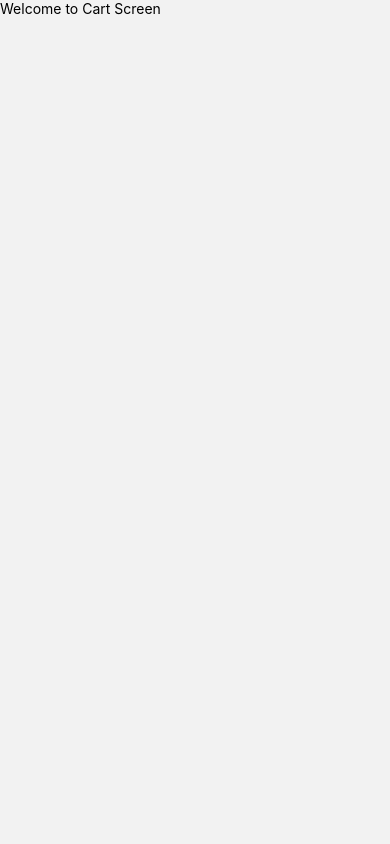
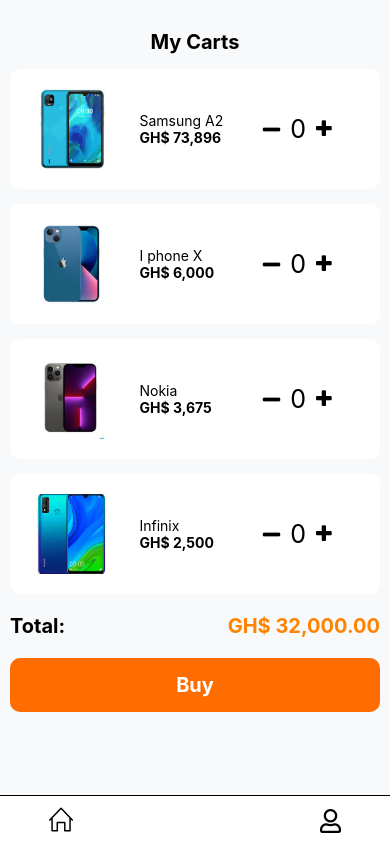
Before and after one commit to micky-4u/Shopping-App, a React Native app: screen /CartScreen in a window 390 px wide. Built offline with nearby package versions, Linux system fonts and the light colour scheme.

Commit message:
cartScreen added

```diff
--- a/App.js
+++ b/App.js
@@ -23,8 +23,8 @@
           screenOptions={{headerShown: false}}
         >
           <Stack.Screen name="WelcomeScreen" component={WelcomeScreen} />
+          <Stack.Screen name="CartScreen" component={CartScreen} />
           <Stack.Screen name="HomeScreen" component={HomeScreen} />
-          <Stack.Screen name="CartScreen" component={CartScreen} />
           <Stack.Screen name="SignUpScreen" component={SignUpScreen} />
           <Stack.Screen name="LoginScreen" component={LoginScreen} />
         </Stack.Navigator>
--- a/screens/cartScreen.js
+++ b/screens/cartScreen.js
@@ -1,15 +1,136 @@
 import { StatusBar } from 'expo-status-bar';
 import React from 'react';
-import { StyleSheet, Text, View } from 'react-native';
+import { StyleSheet, Text, View, Image, TouchableOpacity } from 'react-native';
+import {data, categories, bottonNav} from '../product-data/products'
+import { BottomNav } from './homeScreen';
+
+// importing icons
+import { FontAwesome } from '@expo/vector-icons';
+import { FontAwesome5 } from '@expo/vector-icons';
+import { Ionicons } from '@expo/vector-icons';
+
+const CartScreen = ({navigation}) =>{
+        const [product, onProduct] = React.useState(data)
+        const[num, setNum] = React.useState(0)
 
 
-const CartScreen = () =>{
     return (
-        <View>
-            <Text>Welcome to Cart Screen</Text>
+        <View style={{backgroundColor: "#F8F9FA", flex: 1}}>
+            <View style= {styles.header}>
+                <Text style ={{fontSize: 20, textAlign: "center", fontWeight: "bold",}}>My Carts</Text>
+            </View>
+
+            <View style= {{flex: 1}}>
+                {product.map((data) =>{
+                    return (
+                        <View >
+                            <View style= {styles.cartView} key = {data.id}>
+                                <View style={styles.productPic}>
+                                    <Image source ={data.imagePath} resizeMode="cover" style={{width: '100%', height: '100%',}}/>
+                                </View>
+
+                                <View style={styles.productDis}>
+                                    <Text>
+                                        {data.name}
+                                    </Text>
+                                    <Text style={{fontWeight: 'bold'}}>
+                                        {data.amount}
+                                    </Text>
+                                </View>
+
+                                <View style={styles.numOf}>
+                                    <View style= {{flexDirection: "row", alignItems: "center", width: "100%"}} >
+                                        {/* <Button
+                                            title = "-"
+                                            style={{}}
+                                            /> */}
+                                            <FontAwesome5 name="minus" size={20} color="black" onPress={()=>setNum(num-1)} />
+                                        <Text style={{fontSize: 25, paddingHorizontal: 10}}>
+                                            {num}
+                                        </Text>
+                                        <FontAwesome name="plus" size={20} color="black" onPress={()=>setNum(num+1)} />
+                                        {/* <Button tltle = "+"/> */}
+                                    </View>
+                                </View>
+
+                            </View>
+                        </View>
+                    )
+                    }
+
+                    )
+                    }
+                    <View style={{flexDirection: "row", marginTop: 40, margin: 10, justifyContent: "space-between"}}>
+                    <Text style ={{fontSize: 20, fontWeight: "bold"}}>
+                        Total:
+                    </Text>
+
+                    <Text style ={{fontSize: 20, fontWeight: "bold", color: "#FF8300"}}>
+                        GH$ 32,000.00
+                    </Text>
+                    </View>
+
+                    <TouchableOpacity  onPress={()=> navigation.navigate('HomeScreen', { name: 'HomeScreen'})} title="Submit" style = {styles.loginBtn}  >
+                        <Text style ={{textAlign: "center", color: "#fff", fontSize: 20, fontWeight: "bold"}}>Buy</Text>
+                    </TouchableOpacity>
+
+            </View >
+            <View style = {{alignItems: "center",backgroundColor: "#fff", borderTopWidth: 1, position: "relative"}}>
+                <BottomNav nav ={navigation}/>
+            </View>
         </View>
-
     )
 }
 
+const styles = StyleSheet.create({
+    cartView:{
+        flex: 1,
+        marginTop: 5,
+        flexDirection: "row",
+        justifyContent: "space-around",
+        flexWrap: "wrap",
+        backgroundColor:"#fff" ,
+        margin: 10,
+        borderRadius:10
+
+    },
+    productPic:{
+        width: "30%",
+        height: 120,
+        borderRadius: 10,
+        padding: 20,
+        backgroundColor: "#fff"
+    },
+    productDis:{
+        justifyContent: 'center',
+        width: "30%"
+    },
+    numOf:{
+        flexDirection: "row",
+        height:60,
+        width: "30%",
+        justifyContent: "center",
+        alignItems:"center",
+        marginTop: 30
+    },
+    header:{
+        flexDirection: "row",
+        justifyContent: "center",
+        marginTop: 30,
+        margin: 10
+    },
+    loginBtn:{
+        backgroundColor: "#FF6C00",
+        marginTop: 10,
+        padding: 15,
+        marginRight: 10,
+        marginLeft: 10,
+        marginBottom: 20,
+        borderRadius: 10,
+
+
+
+    },
+})
+
 export default CartScreen;
--- a/screens/homeScreen.js
+++ b/screens/homeScreen.js
@@ -1,6 +1,6 @@
 import { StatusBar } from 'expo-status-bar';
 import React from 'react';
-import { StyleSheet, Text, View, TouchableOpacity, ScrollView, TextInput, Image } from 'react-native';
+import { StyleSheet, Text, View, TouchableOpacity, ScrollView, TextInput, Image, ImageBackground } from 'react-native';
 import {useState} from 'react';
 
 import {data, categories, bottonNav} from '../product-data/products'
@@ -10,7 +10,9 @@
 import { Entypo } from '@expo/vector-icons';
 import { FontAwesome } from '@expo/vector-icons';
 import { FontAwesome5 } from '@expo/vector-icons';
+import { SimpleLineIcons } from '@expo/vector-icons';
 
+const image = require("../images/bg.jpg")
 
 
 const ProductsPage = (props) =>{
@@ -92,7 +94,8 @@
                         </TouchableOpacity>
                     </View>
 
-                        <View style={{flexDirection: "row", justifyContent: "flex-start", borderWidth: 1, borderRadius: 10, margin: 10, padding: 10, backgroundColor: "#fff" }}>
+                        <View style={{flexDirection: "row", justifyContent: "flex-start", borderWidth: 1, borderRadius: 10, margin: 10, padding: 10, backgroundColor: "#fff",        borderColor: "#FF6500"
+                                 }}>
                             <View>
                                 <EvilIcons name="search" size={24} color="black" />
                             </View>
@@ -106,15 +109,15 @@
     )
 }
 
-const BottomNav = (props) =>{
+export const BottomNav = (props) =>{
 
     return (
         <View style ={styles.buttomNav}>
             <TouchableOpacity>
-              <FontAwesome name="home" size={35} color="black" />
+                <SimpleLineIcons name="home" size={24} color="black" onPress ={()=> props.nav.navigate('HomeScreen',{name:"HomeScreen"})} />
             </TouchableOpacity>
              <TouchableOpacity>
-                 <FontAwesome5 name="user" size={24} color="black" />
+                 <FontAwesome5 name="user" size={24} color="black"  />
             </TouchableOpacity>
         </View>
     )
@@ -125,6 +128,8 @@
 const FinialHomePage = ({navigation}) =>{
     return(
         <View style ={{flex : 1, justifyContent: "space-evenly"}}>
+        <ImageBackground source={image} resizeMode="cover" style={{width: '100%', height: '100%', borderRadius: 20}}>
+
             <View>
             <TopView nav = {navigation}/>
             </View>
@@ -171,7 +176,7 @@
                 scrollEventThrottle={200}
                 decelerationRate="fast"
                 pagingEnabled
-                style={{marginRight: 10, marginLeft: 10, paddingRight: 5}}
+                style={{marginRight: 10, marginLeft: 10,}}
                 >
                 <View style = {styles.productView}>
                     <ProductsPage nav ={navigation} />
@@ -193,9 +198,11 @@
 
             {/* Bottom navigation area */}
 
-            <View style = {{alignItems: "center",backgroundColor: "#fff", borderTopWidth: 1}}>
-                <BottomNav  />
+            <View style = {{alignItems: "center",backgroundColor: "#fff", borderTopWidth: 1, position: "relative"}}>
+                <BottomNav nav ={navigation} />
             </View>
+
+            </ImageBackground>
         </View>
 
 
@@ -241,7 +248,8 @@
         marginRight: 5,
         alignItems: "center",
         justifyContent: "center",
-        backgroundColor: "#fff"
+        backgroundColor: "#fff",
+        borderColor: "#FF6500"
 
     },
     buttomNav:{
--- a/screens/loginScreen.js
+++ b/screens/loginScreen.js
@@ -1,6 +1,6 @@
 import { StatusBar } from 'expo-status-bar';
 import React from 'react';
-import { StyleSheet, Text, View, TouchableOpacity, TextInput } from 'react-native';
+import { StyleSheet, Text, View, TouchableOpacity, TextInput, ImageBackground } from 'react-native';
 
 // form handler
 import { Formik } from 'formik';
@@ -9,9 +9,14 @@
 import { FontAwesome } from '@expo/vector-icons';
 import { MaterialCommunityIcons } from '@expo/vector-icons';
 
+const image = require("../images/bg.jpg")
+
+
 const LoginScreen = ({navigation}) =>{
     return (
         <View style = {styles.container}>
+            <ImageBackground source={image} resizeMode="cover" style={{width: '100%', height: '100%', borderRadius: 20}}>
+
            <View style = {styles.textArea}>
                 <Text style ={{fontSize: 30, fontWeight: "bold", textAlign: 'center', color: "#665C6C" }}>Hello</Text>
                 <Text>Welcome to Adano's Ventures</Text>
@@ -83,6 +88,7 @@
                </TouchableOpacity>
            </View>
 
+        </ImageBackground>
 
         </View>
 
--- a/screens/signUpScreen.js
+++ b/screens/signUpScreen.js
@@ -1,6 +1,6 @@
 import { StatusBar } from 'expo-status-bar';
 import React from 'react';
-import { StyleSheet, Text, View, TouchableOpacity, TextInput } from 'react-native';
+import { StyleSheet, Text, View, TouchableOpacity, TextInput, ImageBackground } from 'react-native';
 
 // form handler
 import { Formik } from 'formik';
@@ -10,9 +10,15 @@
 import { MaterialCommunityIcons } from '@expo/vector-icons';
 import { NavigationContainer } from '@react-navigation/native';
 
+const image = require("../images/bg.jpg")
+
+
 const LoginScreen = ({navigation}) =>{
     return (
+
         <View style = {styles.container}>
+                        <ImageBackground source={image} resizeMode="cover" style={{width: '100%', height: '100%', borderRadius: 20}}>
+
            <View style = {styles.textArea}>
                 <Text style ={{fontSize: 30, fontWeight: "bold", textAlign: 'center', color: "#665C6C" }}>Sign Up</Text>
                 <Text>Start shopping with Adano's Ventures</Text>
@@ -103,7 +109,7 @@
 
            </View>
 
-
+        </ImageBackground>
         </View>
 
     )
```
Also changed, not shown: screens/welcomeScreen.js (+11 -10 lines), images/bg.jpg (added).
